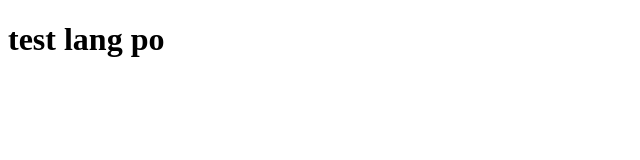
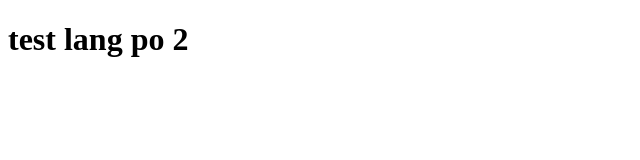
Before and after one commit to Timothy-src/learn, a plain HTML site: page index.html in a window 1280 px wide. Shown: the full height of the page, 0-640 px from the left. Drawn offline with Linux system fonts and the light colour scheme.

Commit message:
index changed

```diff
--- a/index.html
+++ b/index.html
@@ -6,6 +6,6 @@
     <title>Document</title>
 </head>
 <body>
-    <H1>test lang po</H1>
+    <H1>test lang po 2</H1>
 </body>
 </html>
```
